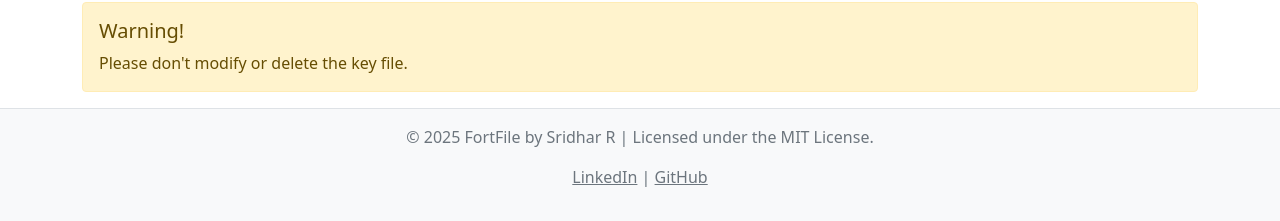
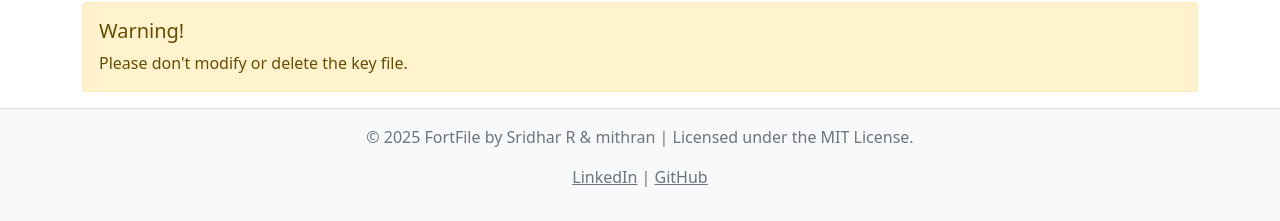
Before and after one commit to Sridh4r/file-encryption-tool, a Flask app: page /display_decrypt in a window 1280 px wide. Shown: the part 981-1202 px from the top of the page. Run offline with Flask 3, Linux system fonts and the light colour scheme.

Commit message:
Update footer text in base.html

```diff
--- a/templates/base.html
+++ b/templates/base.html
@@ -58,7 +58,7 @@
     <footer class="bg-light text-center text-muted p-3 mt-auto border-top">
         <div class="container">
 
-            <p>&copy; 2025 FortFile by Sridhar R  | Licensed under the MIT License. </p>
+            <p>&copy; 2025 FortFile by Sridhar R  & mithran | Licensed under the MIT License. </p>
             <p>
                 <a href="https://www.linkedin.com/in/sridhar-r-a821b0330?utm_source=share&utm_campaign=share_via&utm_content=profile&utm_medium=android_app" class="text-secondary" target="_blank">LinkedIn</a> |
                 <a href="https://github.com/Sridh4r" class="text-secondary" target="_blank">GitHub</a>
```
